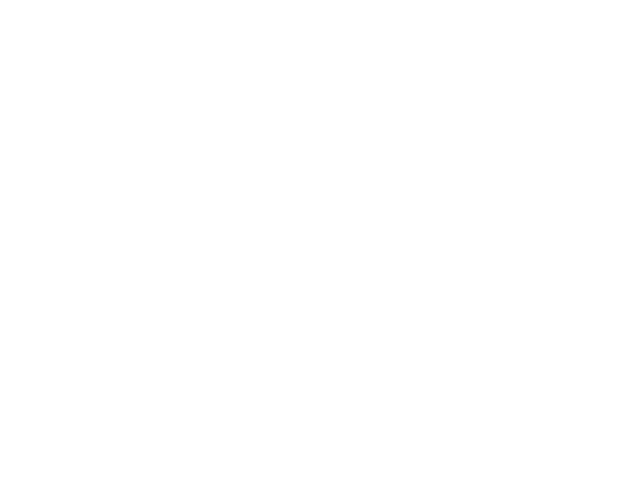
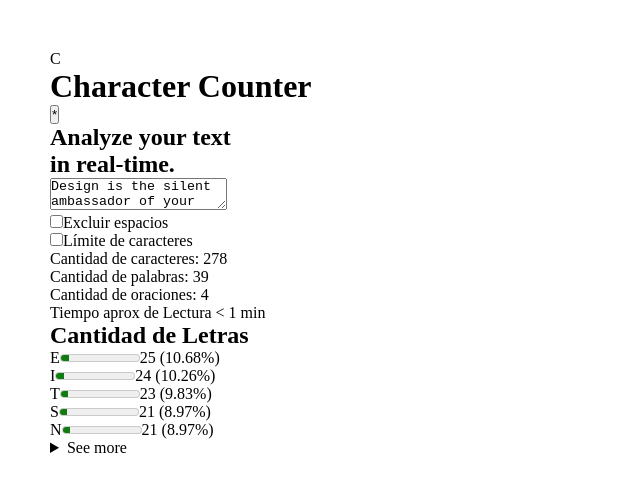
Before and after one commit to Jyonifb/character-counter-utn-curso180973, a React (Vite) app: page / in a window 1280 px wide. Shown: the top 492 px of the page, without its empty margins (0-640 px from the left). Built offline with nearby package versions, Linux system fonts and the light colour scheme.

Commit message:
change: Componentized TextArea

```diff
--- a/src/App.jsx
+++ b/src/App.jsx
@@ -1,15 +1,158 @@
-import { Header } from "./components/Header"
+import { useState } from "react"
+import { Header } from "./components/Header.jsx"
+import { WriteArea } from "./components/WriteArea.jsx"
 
-function App() {
+const App = () => {
+
+  const [text, setText] = useState ("Design is the silent ambassador of your brand. Simplicity is key to effective communication, creating clarity in every interaction. A great design transforms complex ideas into elegant solutions, making them easy to understand. It blends aesthetics and functionality seamlessly.")
+
+  const [excludeSpaces, setExcludeSpaces] = useState(false)
+  const [limitCharacter, setLimitcharacter] = useState(false)
+  const [limitValue, setLimitValue] = useState(10)
+  const [showAll, setShowAll] = useState(false)
+
+  const characters = excludeSpaces ? text.replace(/\s/g, "").length : text.length
+
+  const words = text.trim() === "" ? 0 : text.trim().split(/\s+/g).length
+
+  const sentences = text.trim() === "" ? 0 : text.split(/[.!?]/g).filter(item => item.trim() !== "").length
+
+  const readingTime = Math.ceil(words/200)
 
 
+
+  const handleChangeTextarea = (e) => {
+
+    const value = e.target.value
+
+    if (limitCharacter) {
+      if (value.length  <= limitValue ) {
+        setText(value)
+      }
+    } else {
+        setText(value)
+    }
+
+  }
+
+  const handleChangeInputLimit = () => {
+    setLimitcharacter (!limitCharacter)
+    const newText = text.slice(0, limitValue)
+    setText(newText)
+
+  }
+
+  const cleanText = text.toLowerCase().replace(/[^a-záéíóú0-9ñü]/g, "")
+  const totalLetter = cleanText.length
+
+  const dictionaryLetters = {}
+
+  cleanText.split("").forEach(letter => {
+    dictionaryLetters[letter] = (dictionaryLetters[letter] || 0) + 1
+  })
+
+  const letters = Object.entries(dictionaryLetters).map(dataLetter => {
+    const letter = dataLetter[0]
+    const amountLetter = dataLetter[1]
+
+    const infoToRenderLetter = {
+      letterName: letter,
+      amount: amountLetter,
+      percentage: (amountLetter/totalLetter*100)
+    }
+    return infoToRenderLetter
+  })
+
+  console.log(letters)
+
+  const sortLetters = letters.sort((a, b) => b.amount - a.amount)
+
+  const visibleLetters = showAll ? sortLetters : sortLetters.slice(0,5)
+
   return (
-    <>
+
     <main>
       <Header />
+      <h2>Analyze your text <br />
+        in real-time.</h2>
+
+      {/*<textarea
+          placeholder="Escribe tu texto..."
+          onChange={(e)=> setText(e.target.value)}
+          value = {text}
+      ></textarea>*/}
+
+      <WriteArea
+      handleChangeTextarea={handleChangeTextarea}
+      text ={text}
+      />
+
+
+      <div>
+
+        <label >
+        <input t
+          type="checkbox"
+          checked={excludeSpaces}
+          onChange={() => setExcludeSpaces
+          (!excludeSpaces)}
+        />
+        Excluir espacios
+        </label>
+      </div>
+            <div>
+        <label >
+        <input t
+          type="checkbox"
+          checked={limitCharacter}
+          onChange={handleChangeInputLimit}
+        />
+        Límite de caracteres
+        </label>
+        {
+          limitCharacter && <input
+          type="number"
+          value={limitValue}
+          onChange={(e) => setLimitValue(e.target.value)}
+        />
+        }
+      </div>
+      <p>Cantidad de caracteres: {characters}</p>
+      <p>Cantidad de palabras: {words}</p>
+      <p>Cantidad de oraciones: {sentences}</p>
+      <p>Tiempo aprox de Lectura &lt; {readingTime} min</p>
+      <section>
+        <h2>Cantidad de Letras</h2>
+        {/*<button onClick={() => setShowAll(!showAll)}>{showAll ? "Ver Menos ▲" : "Ver Todos ▼" }</button>*/}
+        <article>
+         {
+          sortLetters.slice(0,5).map(letter =>
+          <div key={letter.letterName}>
+            <span>{letter.letterName.toUpperCase()}</span>
+            <meter min="0" max="100" value={letter.percentage}></meter>
+            <span>{letter.amount} ({letter.percentage.toFixed(2)}%)</span>
+          </div> )
+          }
+        </article>
+
+      <details>
+        <summary>See more</summary>
+        <ul className="meter-list">
+          {
+          sortLetters.slice(5, sortLetters.length).map(letter =>
+          <div key={letter.letterName}>
+            <span>{letter.letterName.toUpperCase()}</span>
+            <meter min="0" max="100" value={letter.percentage}></meter>
+            <span>{letter.amount} ({letter.percentage.toFixed(2)}%)</span>
+          </div> )
+          }
+        </ul>
+      </details>
+      </section>
+
     </main>
 
-    </>
+
   )
 }
 
--- a/src/components/Header.jsx
+++ b/src/components/Header.jsx
@@ -1,10 +1,10 @@
 const Header = () => {
-    return
-    <header>
+    return  <header>
         <div>
-          <p>C</p>
-        <h1>Character Counter</h1>
+            <p>C</p>
+            <h1>Character Counter</h1>
         </div>
+        <button>*</button>
     </header>
 }
 
--- /dev/null
+++ b/src/components/WriteArea.jsx
@@ -0,0 +1,10 @@
+const WriteArea = ({handleChangeTextarea, text}) => {
+    return <textarea
+          placeholder="Escribe tu texto..."
+          onChange={handleChangeTextarea}
+          value = {text}
+      ></textarea>
+
+}
+
+export { WriteArea }
--- a/src/index.css
+++ b/src/index.css
@@ -3,3 +3,7 @@
   padding:0;
   box-sizing: border-box;
 }
+
+body{
+  padding: 50px
+}
```
Also changed, not shown: src/components/ControlChecks.jsx (added), src/components/LetterDensity.jsx (added), src/components/Stats.jsx (added).
